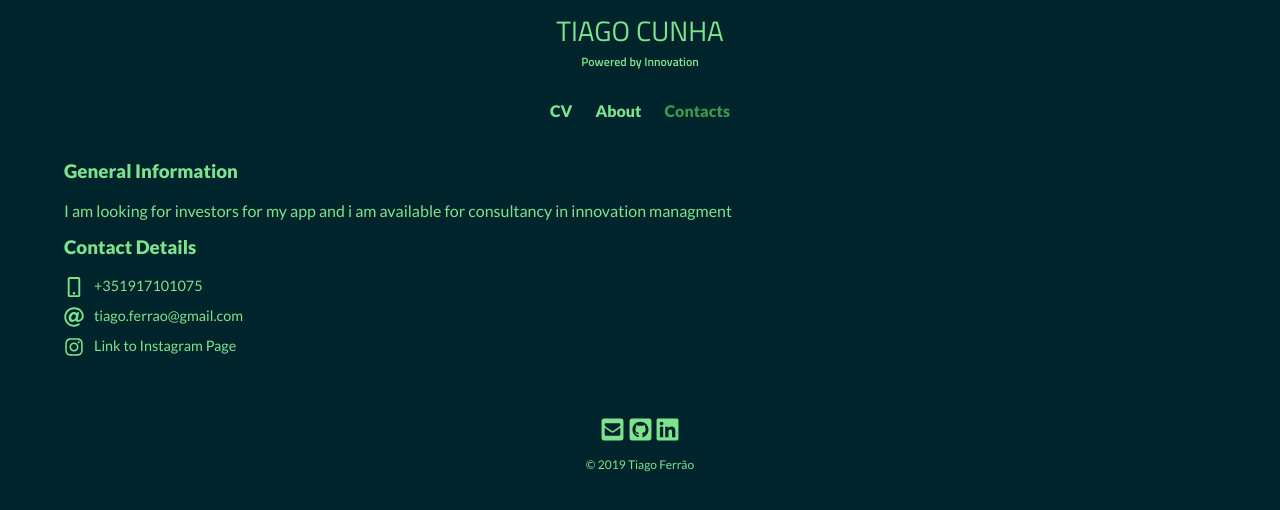
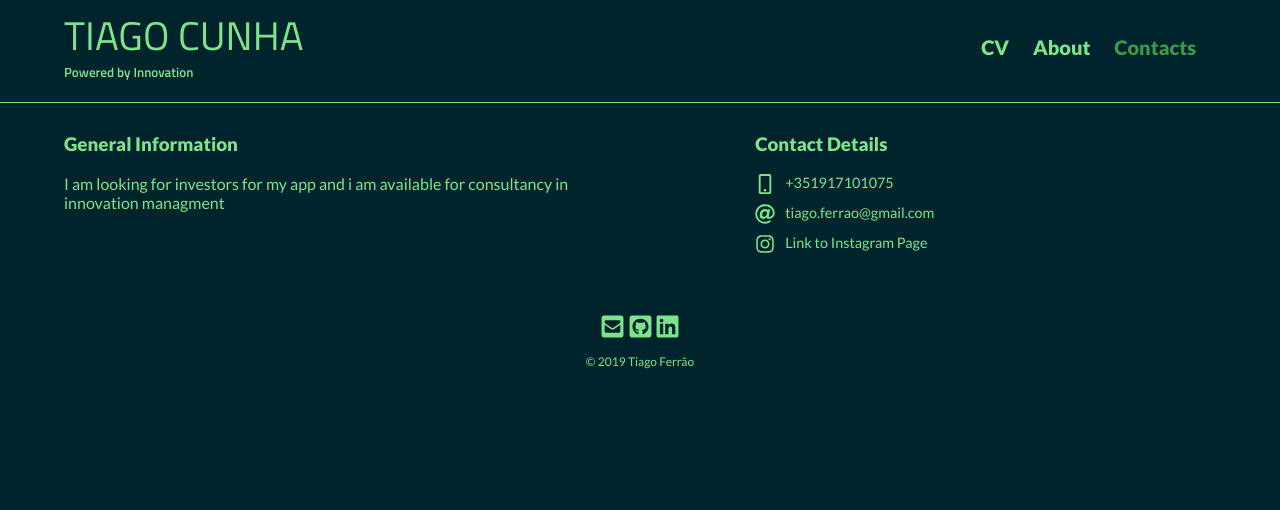
Before and after one commit to TiagoFerrao/homepage, a plain HTML site: page contacts.html in a window 1280 px wide. Drawn offline with Linux system fonts and the light colour scheme.

Commit message:
desktop version initiated

```diff
--- a/contacts.html
+++ b/contacts.html
@@ -7,6 +7,8 @@
   <link rel="stylesheet" href="css/normalize.css" type="text/css">
   <link href="https://fonts.googleapis.com/css?family=Lato:400,700,900|Titillium+Web:400,600&display=swap" rel="stylesheet">
   <link rel="stylesheet" href="css/main.css" type="text/css">
+  <link rel="stylesheet" href="css/responsive.css" type="text/css">
+  <meta name="viewport" content="with=device-with, initial-scale=1.0">
   <title>Tiago Ferrão | Homepage</title>
 </head>
 <body>
@@ -24,20 +26,19 @@
       </nav>
     </header>
     <div id="wrapper">
-      <h3> General Information </h3>
-      <p> I am looking for investors for my app and i am available for consultancy in innovation managment </p>
-
-      <section>
+      <section id="primary">
+        <h3> General Information </h3>
+        <p> I am looking for investors for my app and i am available for consultancy in innovation managment </p>
+      </section>
+      <section id="secondary">
         <h3> Contact Details </h3>
       <ul class="contact-info">
         <li class="phone"><a href="tel:00351917101075">+351917101075</a></li>
         <li class="mail"><a href="mailto:tiago.ferrao@gmail.com">tiago.ferrao@gmail.com</a></li>
         <li class="instagram"><a href="http://instagram.com/_u/{coding_stings}/">Link to Instagram Page</a></li>
       </ul>
-    <section>
-  </section>
-
-
+      </section>
+    </div>
     <footer>
       <a href="emailto:tiago.ferrao@gmail.com"> <img src="img/email.svg" alt="email logo" class="social_icon"></a>
       <a href="emailto:tiago.ferrao@gmail.com"> <img src="img/git.svg" alt="github logo" class="social_icon"> </a>
--- a/css/main.css
+++ b/css/main.css
@@ -48,7 +48,7 @@ img {
 }
 
 /**************
-HEADER
+HEADing
  **************/
 
 /* dark, invisible header */
@@ -186,6 +186,7 @@ padding: 0 0 0 30px;
 margin: 0 0 10px;
 }
 
+
 .contact-info li.phone a {
   background-image: url('../img/mobile.svg');
 }
--- /dev/null
+++ b/css/responsive.css
@@ -0,0 +1,71 @@
+@media screen and (min-width:480px){
+  /**************
+Two column layour
+   **************/
+
+   #primary {
+     width: 50%;
+     float:left;
+   }
+
+   #secondary {
+     width: 40%;
+     float:right;
+   }
+
+
+   /**************
+Portfolio
+    **************/
+    #gallery li {
+    width: 28.33333%;
+    }
+
+    #gallery li:nth-child(4n) {
+      clear: left;
+    }
+
+
+    /**************
+About
+     **************/
+
+.avatar {
+  float: left;
+  margin: 0 5% 80px 0;
+}
+}
+
+
+@media screen and (min-width:660px){
+  nav {
+    float: right;
+    font-size: 1.25em;
+    margin-right: 5%;
+    text-align: right;
+    width: 45%;
+  }
+
+  #upper-bar {
+    float:left;
+    margin-left: 5%;
+    text-align: left;
+    width: 45%;
+  }
+
+  h1 {
+    font-size: 2.5em;
+
+  }
+
+  h2{
+    font-size: 0.825em;
+    margin-bottom: 20px;
+  }
+
+header {
+border-bottom: 1px solid #7DE38D;
+}
+
+
+}
```
Also changed, not shown: about.html (+2 -0 lines), index.html (+2 -0 lines).
